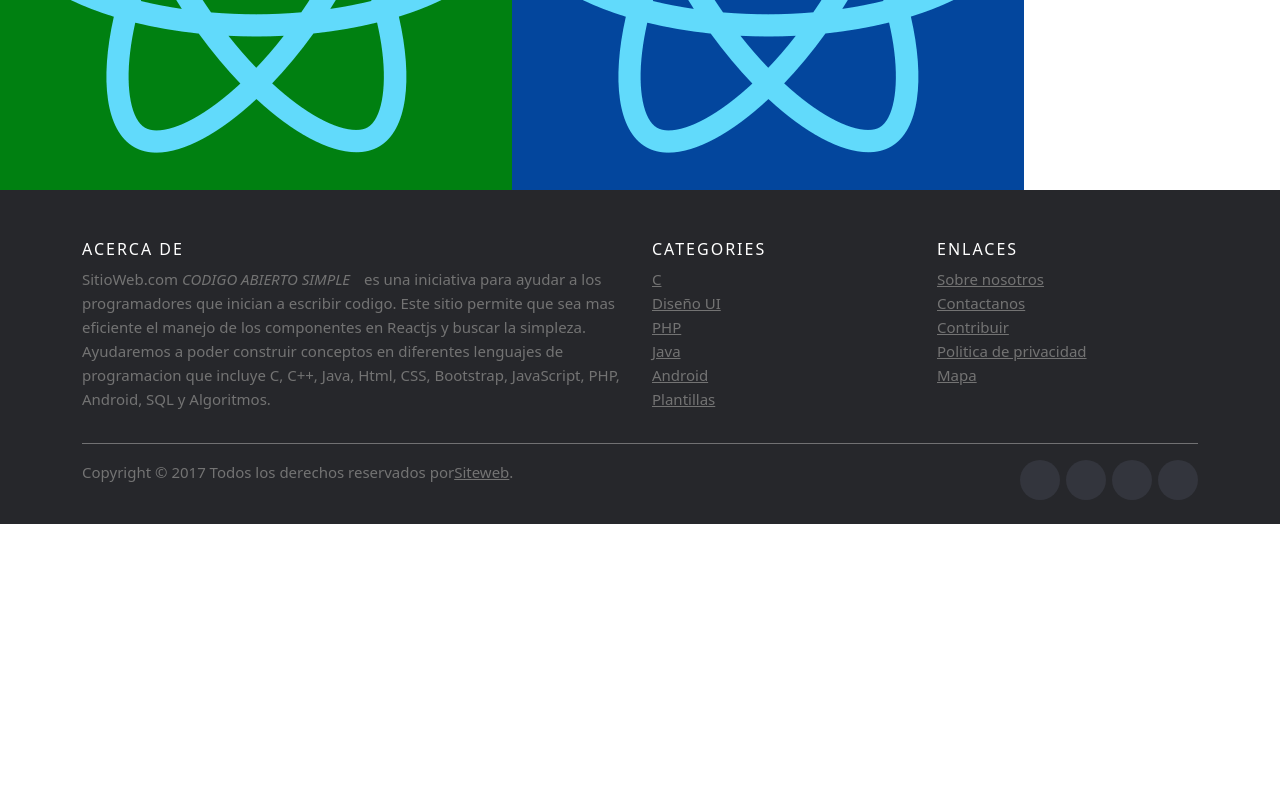
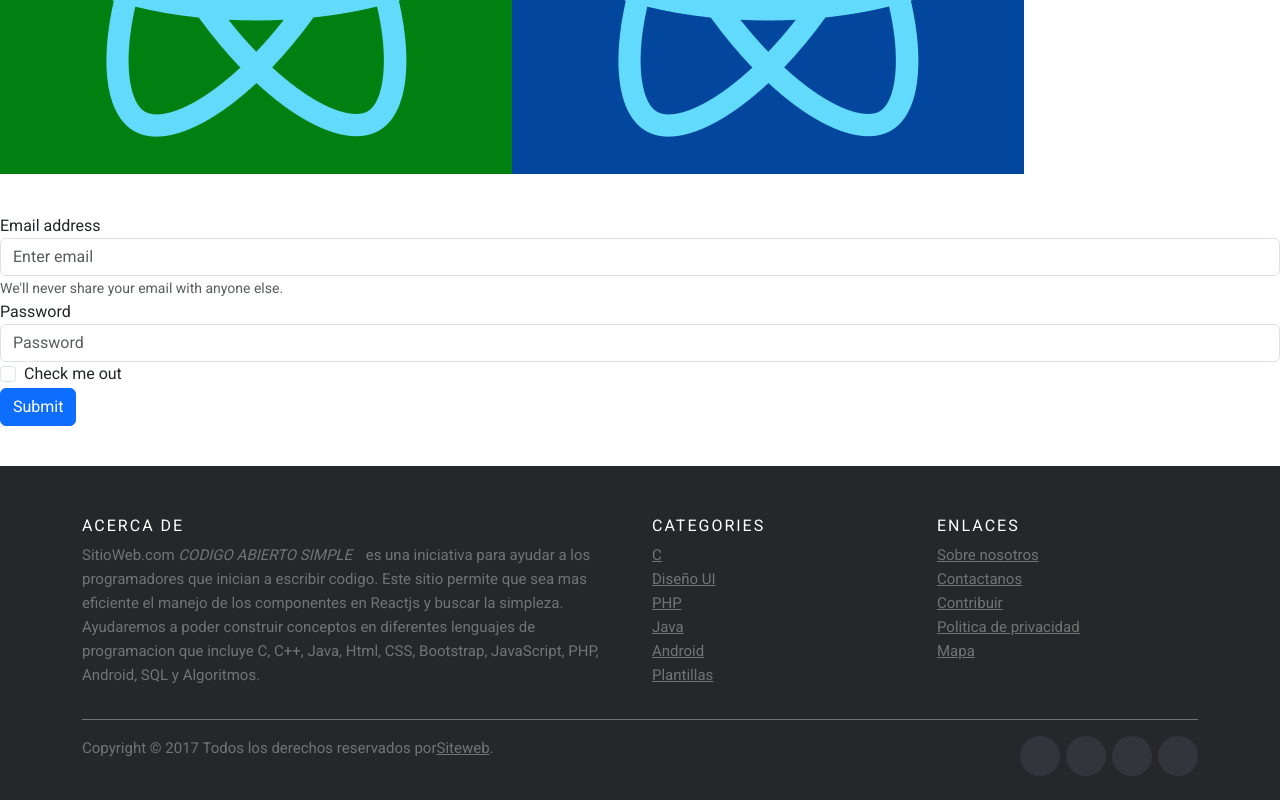
Before and after one commit to ibrahimeric/Proyecto-Basico, a React (Create React App) app: page / in a window 1280 px wide. Shown: the part 1191-1991 px from the top of the page. Before the commit the page ends 1715 px from the top, so only its background shows below. Built offline with nearby package versions, Linux system fonts and the light colour scheme.

Commit message:
formulario

```diff
--- a/src/Components/App.jsx
+++ b/src/Components/App.jsx
@@ -1,4 +1,5 @@
 import React from "react";
+import 'bootstrap/dist/css/bootstrap.min.css';
 import Header from "./Header";
 import Principal from './Principal';
 import Footer from './Footer';
--- a/src/Components/Footer.jsx
+++ b/src/Components/Footer.jsx
@@ -1,6 +1,5 @@
 import React from 'react'
 import '../Styles/Footer.css'
-import 'bootstrap/dist/css/bootstrap.min.css';
 
 const Footer = () => {
     return (
--- /dev/null
+++ b/src/Components/Form.jsx
@@ -0,0 +1,30 @@
+import React from 'react'
+import '../Styles/Form.css';
+
+const Form = () => {
+    return (
+        <>
+            <div>
+
+            </div>
+            <form className='contenido-form'>
+                <div class="form-group">
+                    <label for="exampleInputEmail1">Email address</label>
+                    <input type="email" class="form-control" id="exampleInputEmail1" aria-describedby="emailHelp" placeholder="Enter email"/>
+                        <small id="emailHelp" class="form-text text-muted">We'll never share your email with anyone else.</small>
+                </div>
+                <div class="form-group">
+                    <label for="exampleInputPassword1">Password</label>
+                    <input type="password" class="form-control" id="exampleInputPassword1" placeholder="Password"/>
+                </div>
+                <div class="form-check">
+                    <input type="checkbox" class="form-check-input" id="exampleCheck1"/>
+                        <label class="form-check-label" for="exampleCheck1">Check me out</label>
+                </div>
+                <button type="submit" class="btn btn-primary">Submit</button>
+            </form>
+        </>
+    )
+}
+
+export default Form
--- a/src/Components/Principal.jsx
+++ b/src/Components/Principal.jsx
@@ -1,13 +1,15 @@
-import React from 'react'
-import '../Styles/Principal.css'
+import React from 'react';
+import '../Styles/Principal.css';
 import Boton from './Boton.jsx';
 import Imagenes from './Imagenes.jsx';
+import Form from '../Components/Form.jsx';
 
 const Principal = () => {
     return (
         <div className='contenido-principal'>
             <Boton></Boton>
             <Imagenes></Imagenes>
+            <Form></Form>
         </div>
     )
 }
--- /dev/null
+++ b/src/Styles/Form.css
@@ -0,0 +1,4 @@
+.contenido-form{
+    margin-top: 2.5rem;
+    margin-bottom: 2.5rem;
+}
```
